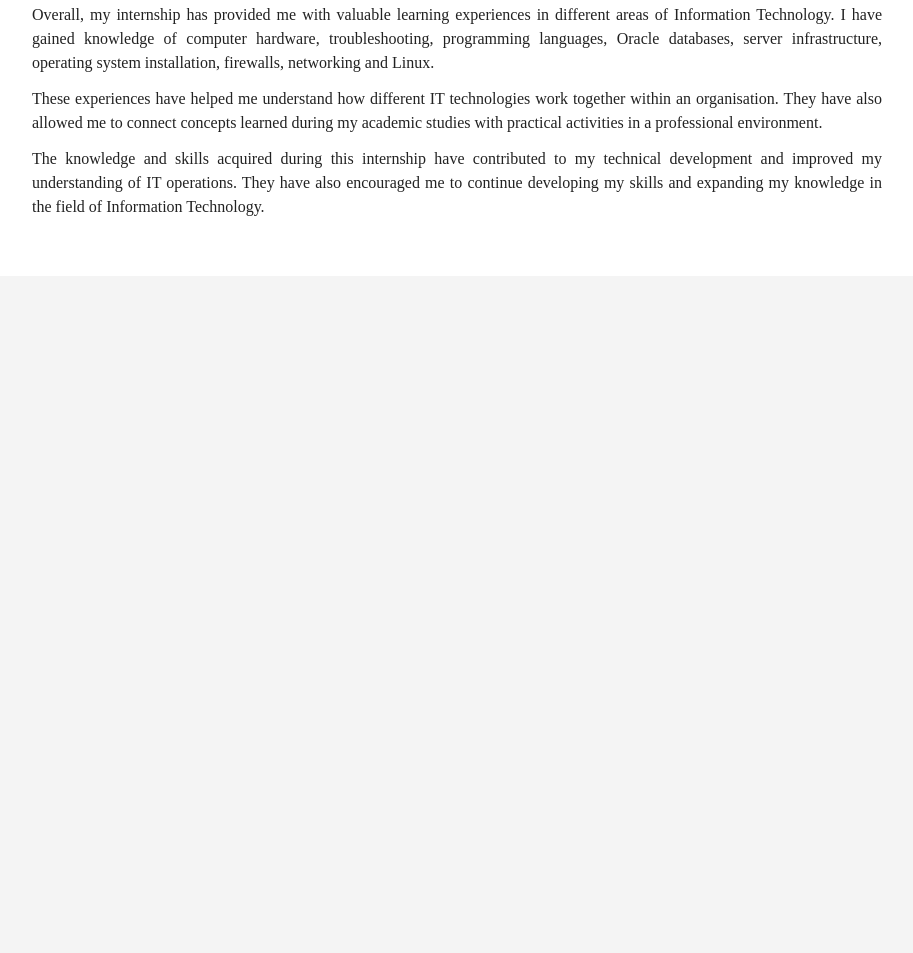
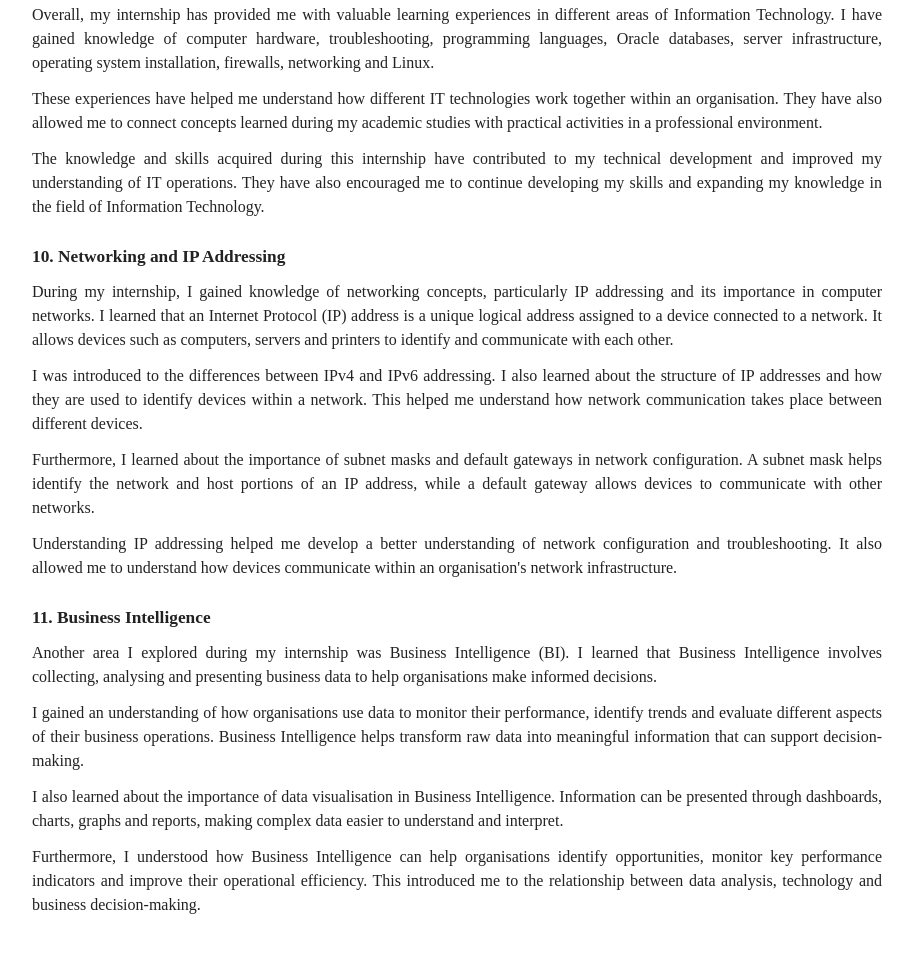
Before and after one commit to yankalapnath-bit/portfolio, a plain HTML site: page index.html in a window 1280 px wide. Shown: the part 3197-4150 px from the top of the page, without its empty margins (183-1096 px from the left). Before the commit the page ends 3503 px from the top, so only its background shows below. Drawn offline with Linux system fonts and the light colour scheme.

Commit message:
Update index.html
Added sections on Networking, IP Addressing, and Business Intelligence.

```diff
--- a/index.html
+++ b/index.html
@@ -379,6 +379,73 @@ to continue developing my skills and expanding my knowledge
 in the field of Information Technology.
 </p>
 
+<h2>10. Networking and IP Addressing</h2>
+
+<p>
+During my internship, I gained knowledge of networking concepts,
+particularly IP addressing and its importance in computer networks.
+I learned that an Internet Protocol (IP) address is a unique
+logical address assigned to a device connected to a network.
+It allows devices such as computers, servers and printers
+to identify and communicate with each other.
+</p>
+
+<p>
+I was introduced to the differences between IPv4 and IPv6
+addressing. I also learned about the structure of IP addresses
+and how they are used to identify devices within a network.
+This helped me understand how network communication takes
+place between different devices.
+</p>
+
+<p>
+Furthermore, I learned about the importance of subnet masks
+and default gateways in network configuration. A subnet mask
+helps identify the network and host portions of an IP address,
+while a default gateway allows devices to communicate with
+other networks.
+</p>
+
+<p>
+Understanding IP addressing helped me develop a better
+understanding of network configuration and troubleshooting.
+It also allowed me to understand how devices communicate
+within an organisation's network infrastructure.
+</p>
+
+<h2>11. Business Intelligence</h2>
+
+<p>
+Another area I explored during my internship was Business
+Intelligence (BI). I learned that Business Intelligence involves
+collecting, analysing and presenting business data to help
+organisations make informed decisions.
+</p>
+
+<p>
+I gained an understanding of how organisations use data
+to monitor their performance, identify trends and evaluate
+different aspects of their business operations. Business
+Intelligence helps transform raw data into meaningful
+information that can support decision-making.
+</p>
+
+<p>
+I also learned about the importance of data visualisation
+in Business Intelligence. Information can be presented
+through dashboards, charts, graphs and reports, making
+complex data easier to understand and interpret.
+</p>
+
+<p>
+Furthermore, I understood how Business Intelligence can
+help organisations identify opportunities, monitor key
+performance indicators and improve their operational
+efficiency. This introduced me to the relationship between
+data analysis, technology and business decision-making.
+</p>
+
+
 </div>
 </body>
 </html>
```
